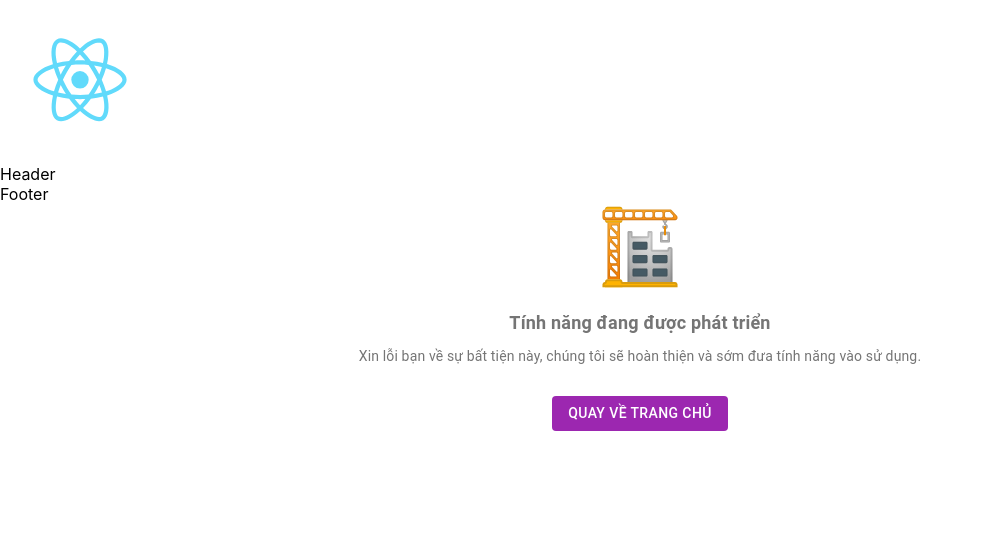
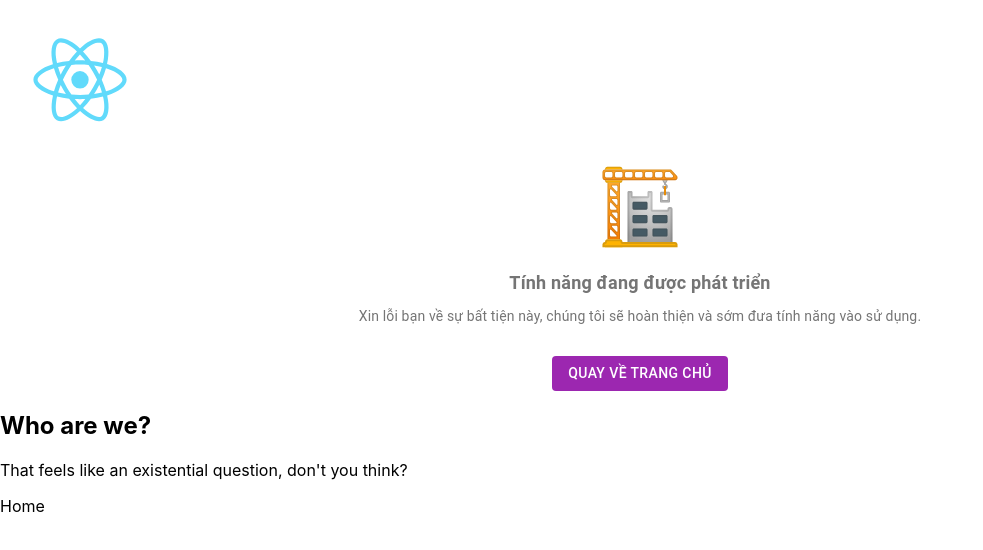
Before and after one commit to hoagVu/reactJS-based-structure, a React (Create React App) app: page /about in a window 1280 px wide. Shown: the top 550 px of the page, without its empty margins (0-983 px from the left). Built offline with nearby package versions, Linux system fonts and the light colour scheme.

Commit message:
test react routing

```diff
--- a/src/App.tsx
+++ b/src/App.tsx
@@ -2,6 +2,9 @@ import { makeStyles } from "@material-ui/styles";
 import "assets/styles/App.scss";
 import MainLayout from "layouts/desktop/MainLayout";
 import React from "react";
+import { Route, Routes } from "react-router-dom";
+import About from "views/About";
+import Home from "views/Home";
 import NotSupported from "views/NotSupported";
 import logo from "./logo.svg";
 
@@ -18,8 +21,11 @@ const App: React.FunctionComponent<IAppProps> = (props) => {
   return (
     <div className={classes.root}>
       <img src={logo} alt="logo" style={{ width: 160, height: 160 }} />
-      <MainLayout />
       <NotSupported />
+      <Routes>
+        <Route path="/" element={<MainLayout />} />
+        <Route path="about" element={<About />} />
+      </Routes>
     </div>
   );
 };
--- /dev/null
+++ b/src/views/About.tsx
@@ -0,0 +1,20 @@
+import * as React from "react";
+import { Link } from "react-router-dom";
+
+interface IAboutProps {}
+
+const About: React.FunctionComponent<IAboutProps> = (props) => {
+  return (
+    <>
+      <main>
+        <h2>Who are we?</h2>
+        <p>{`That feels like an existential question, don't you think?`}</p>
+      </main>
+      <nav>
+        <Link to="/">Home</Link>
+      </nav>
+    </>
+  );
+};
+
+export default About;
--- /dev/null
+++ b/src/views/Home.tsx
@@ -0,0 +1,20 @@
+import * as React from "react";
+import { Link } from "react-router-dom";
+
+interface IHomeProps {}
+
+const Home: React.FunctionComponent<IHomeProps> = (props) => {
+  return (
+    <div>
+      <main>
+        <h2>Welcome to the homepage!</h2>
+        <p>You can do this, I believe in you.</p>
+      </main>
+      <nav>
+        <Link to="/about">About</Link>
+      </nav>
+    </div>
+  );
+};
+
+export default Home;
```
